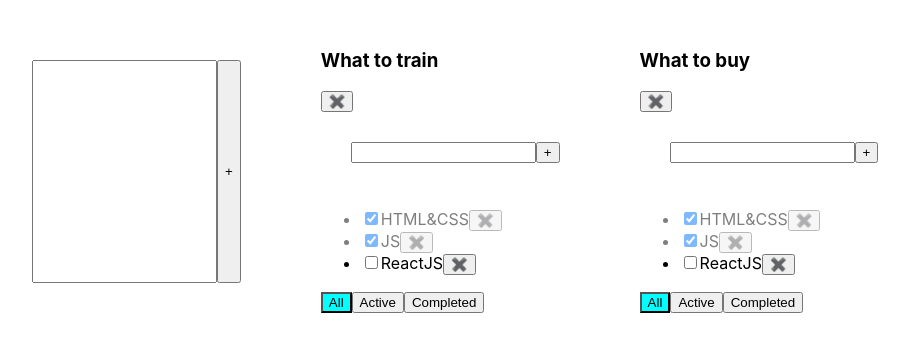
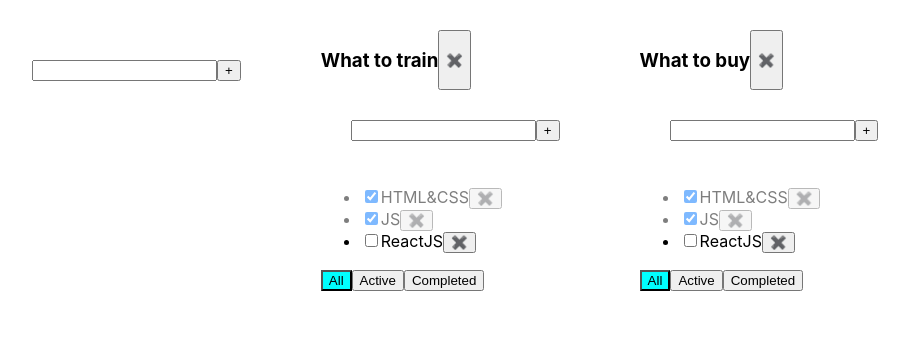
Before and after one commit to tenadopt/to-do-list-last-version, a React (Create React App) app: page / in a window 1280 px wide. Shown: the top 352 px of the page, without its empty margins (28-937 px from the left). Built offline with nearby package versions, Linux system fonts and the light colour scheme.

Commit message:
edit css

```diff
--- a/src/App.tsx
+++ b/src/App.tsx
@@ -43,7 +43,10 @@ function App() {
     )
 
     const checkBoxChangeTask = (todolistId: string, taskId: string, newIsDoneValue: boolean) => {
-        setTask({...tasks, [todolistId]: tasks[todolistId].map(el => el.id===taskId ? {...el, isDone: newIsDoneValue} : el) })
+        setTask({
+            ...tasks,
+            [todolistId]: tasks[todolistId].map(el => el.id === taskId ? {...el, isDone: newIsDoneValue} : el)
+        })
     }
 
     const changeFilter = (todolistId: string, value: FilterValueType) => {
@@ -58,7 +61,7 @@ function App() {
     }
 
     const removeTask = (todolistId: string, id: string) => {
-       setTask({...tasks, [todolistId]: tasks[todolistId].filter(el=>el.id!==id)})
+        setTask({...tasks, [todolistId]: tasks[todolistId].filter(el => el.id !== id)})
     }
 
     const removeTodolist = (todolistsID: string) => {
@@ -70,19 +73,23 @@ function App() {
     const addTodolist = (title: string) => {
         const newTodolistId = v1()
         const newTodolist: TodolistType = {id: newTodolistId, title: title, filter: 'All'}
-        setTodolists([newTodolist,...todolists])
+        setTodolists([newTodolist, ...todolists])
         setTask({...tasks, [newTodolistId]: []})
     }
 
-    const changeTitle = (todolistId: string, taskId: string, newTitle: string) => {
-        debugger
-        setTask({...tasks, [todolistId] : tasks[todolistId].map(el=>el.id===taskId ? {...el, title: newTitle} : el)})
+    const changeTitleTask = (todolistId: string, taskId: string, newTitle: string) => {
+        setTask({...tasks, [todolistId]: tasks[todolistId].map(el => el.id === taskId ? {...el, title: newTitle} : el)})
     }
 
+    // const changeTodolistTitle = (todolistId: string, newTitle: string) => {
+    //
+    // }
 
     return (
         <div className="App">
-          <AddItemForm addItem={addTodolist}/>
+            <div>
+            <AddItemForm addItem={addTodolist}/>
+            </div>
             {todolists.map(todolist => {
                 let tasksForTodolist = tasks[todolist.id]
 
@@ -103,9 +110,10 @@ function App() {
                                  checkBoxChangeTask={checkBoxChangeTask}
                                  filter={todolist.filter}
                                  removeTodolist={removeTodolist}
-                                 changeTitle={changeTitle}
+                                 changeTitleTask={changeTitleTask}
+                                 // changeTodolistTitle={changeTodolistTitle}
                 />
-                })}
+            })}
         </div>
     );
 }
--- a/src/EditebleSpan.tsx
+++ b/src/EditebleSpan.tsx
@@ -11,7 +11,7 @@ export const EditebleSpan = (props: EditebleSpanType) => {
     const [editMode, setEditMode] = useState(false)
     const [title, setTitle] = useState(props.value)
 
-    const onChangeTitleHandler = (e:ChangeEvent<HTMLInputElement>) => {
+    const onchangeTitleTaskHandler = (e:ChangeEvent<HTMLInputElement>) => {
         setTitle(e.currentTarget.value)
     }
 
@@ -25,6 +25,6 @@ export const EditebleSpan = (props: EditebleSpanType) => {
         }
 
         return editMode ?
-            <input value={title} onChange={onChangeTitleHandler} onBlur={onBlurHandler} /> :
+            <input value={title} onChange={onchangeTitleTaskHandler} onBlur={onBlurHandler} /> :
             <span onDoubleClick={activeEditMode}>{props.value}</span>
     };
--- a/src/Todolist.tsx
+++ b/src/Todolist.tsx
@@ -20,13 +20,14 @@ type PropsType = {
     checkBoxChangeTask: (todolistId: string, taskId: string, newIsDoneValue: boolean) => void
     filter: FilterValueType
     removeTodolist: (todolistId: string) => void
-    changeTitle: (todolistId: string, taskId: string, newTitle: string) => void
+    changeTitleTask: (todolistId: string, taskId: string, newTitle: string) => void
+    // changeTodolistTitle: (newTitle: string) => void
 }
 
 export const Todolist = (props: PropsType) => {
 
     const addTaskHandler = (title: string) => {
-            props.addTask(props.id, title)
+        props.addTask(props.id, title)
     }
     const removeTodolistHandler = () => {
         props.removeTodolist(props.id)
@@ -42,14 +43,20 @@ export const Todolist = (props: PropsType) => {
     }
 
     const changeTaskHandler = (taskId: string, newTitle: string) => {
-        debugger
-        props.changeTitle(props.id, taskId, newTitle)
+        props.changeTitleTask(props.id, taskId, newTitle)
     }
+
+    // const changeTodolistHandler = (newTitle: string) => {
+    //     props.changeTodolistTitle(newTitle)
+    // }
 
     return (
         <div>
+            {/*<EditebleSpan value={props.title} callBack={changeTodolistHandler}/>*/}
+            <div style={{display: 'flex', boxSizing: 'border-box'}}>
             <h3>{props.title}</h3>
             <button onClick={removeTodolistHandler}>✖️</button>
+            </div>
             <AddItemForm addItem={addTaskHandler}/>
             <ul>
                 {props.tasks.map((task) => {
@@ -62,7 +69,8 @@ export const Todolist = (props: PropsType) => {
                                     const newIsDoneValue = e.currentTarget.checked
                                     props.checkBoxChangeTask(props.id, task.id, newIsDoneValue)
                                 }}/>
-                            <EditebleSpan value={task.title} callBack={(newTitle)=>changeTaskHandler(task.id,newTitle)}/>
+                            <EditebleSpan value={task.title}
+                                          callBack={(newTitle) => changeTaskHandler(task.id, newTitle)}/>
                             <button onClick={() => props.removeTask(props.id, task.id)}>✖️</button>
                         </li>
                     )
```
